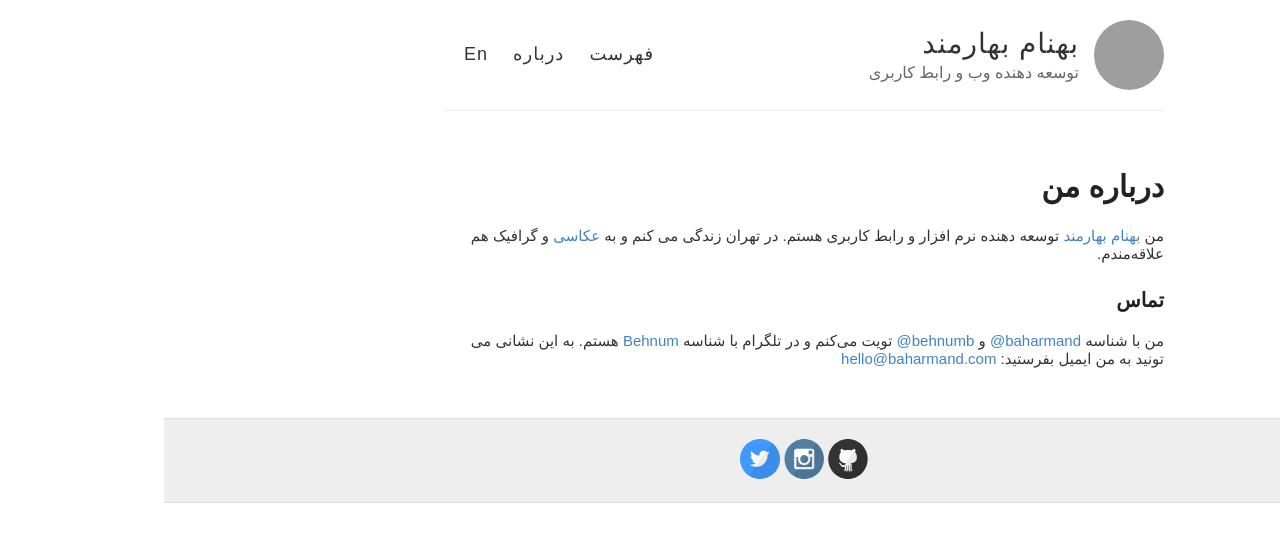
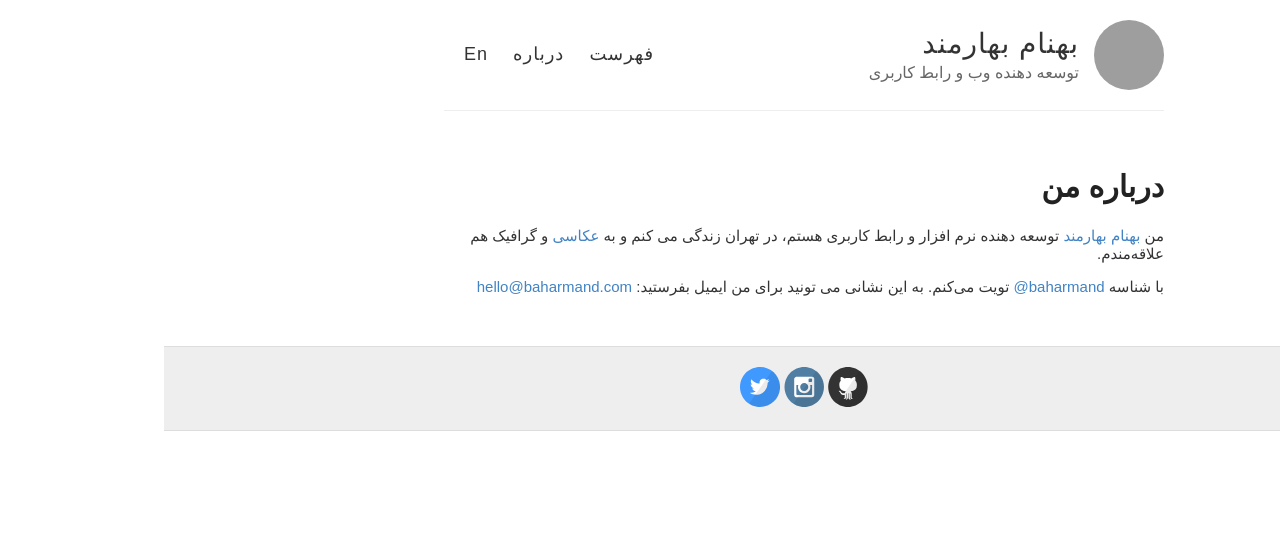
Before and after one commit to behnum/baharmand.ir, a Jekyll site: the page built from about.md, in a window 1280 px wide. Shown: the top 542 px of the page. Built offline with Jekyll 4.4.1, drawn with Linux system fonts in a browser that asks for light colours; some web fonts are replaced; grey boxes are pictures that could not be loaded.

Commit message:
Update about.md

```diff
--- a/about.md
+++ b/about.md
@@ -4,8 +4,6 @@ title: درباره من
 permalink: /about/
 ---
 
-من [بهنام بهارمند](https://baharmand.com) توسعه دهنده نرم افزار و رابط کاربری هستم. در تهران زندگی می کنم و به [عکاسی](http://www.behnum.com/) و گرافیک هم علاقه‌مندم.
+من [بهنام بهارمند](https://baharmand.com) توسعه دهنده نرم افزار و رابط کاربری هستم، در تهران زندگی می کنم و به [عکاسی](http://www.behnum.com/) و گرافیک هم علاقه‌مندم.
 
-### تماس
-
-من با شناسه [baharmand@](https://twitter.com/baharmand) و [behnumb@](https://twitter.com/behnumb) تویت می‌کنم و در تلگرام با شناسه [Behnum](https://t.me/Behnum) هستم. به این نشانی می تونید به من ایمیل بفرستید: [hello@baharmand.com](mailto: hello@baharmand.com)
+با شناسه [baharmand@](https://twitter.com/baharmand) تویت می‌کنم. به این نشانی می تونید برای من ایمیل بفرستید: [hello@baharmand.com](mailto: hello@baharmand.com)
```
